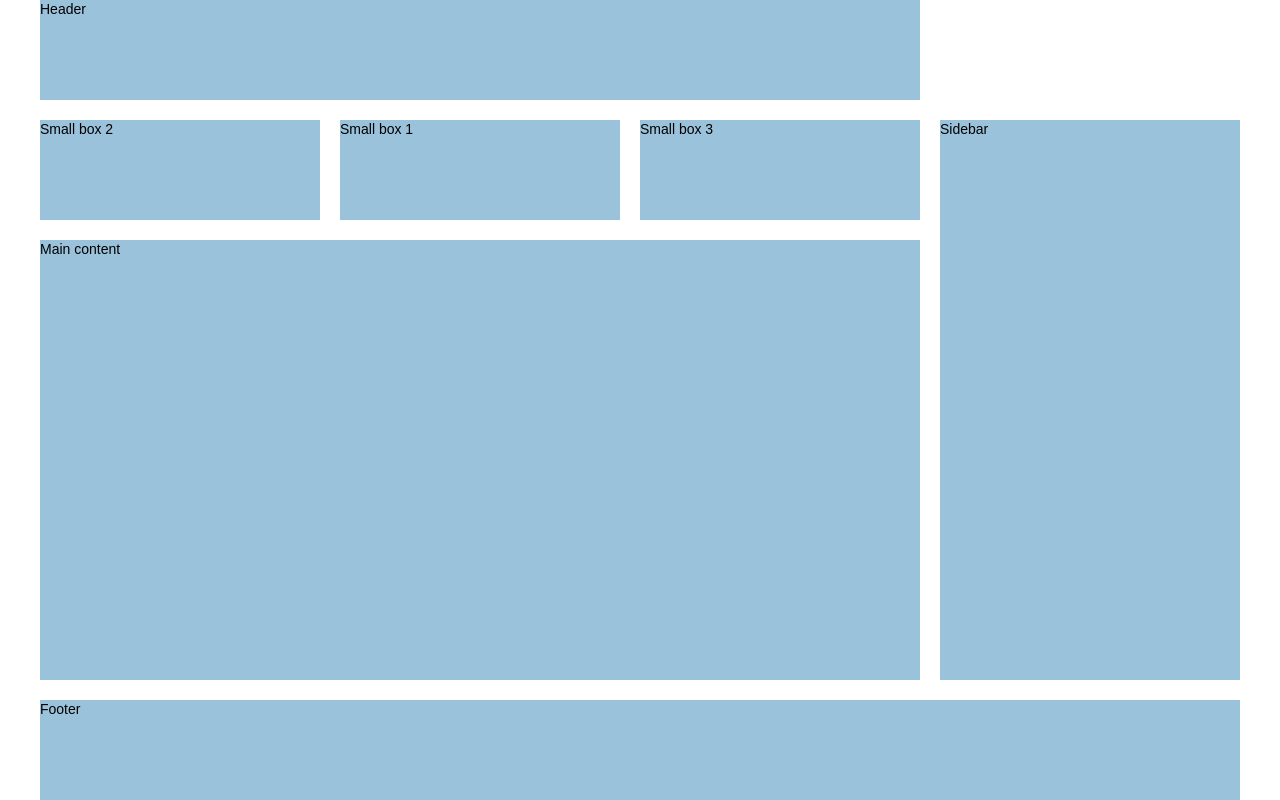
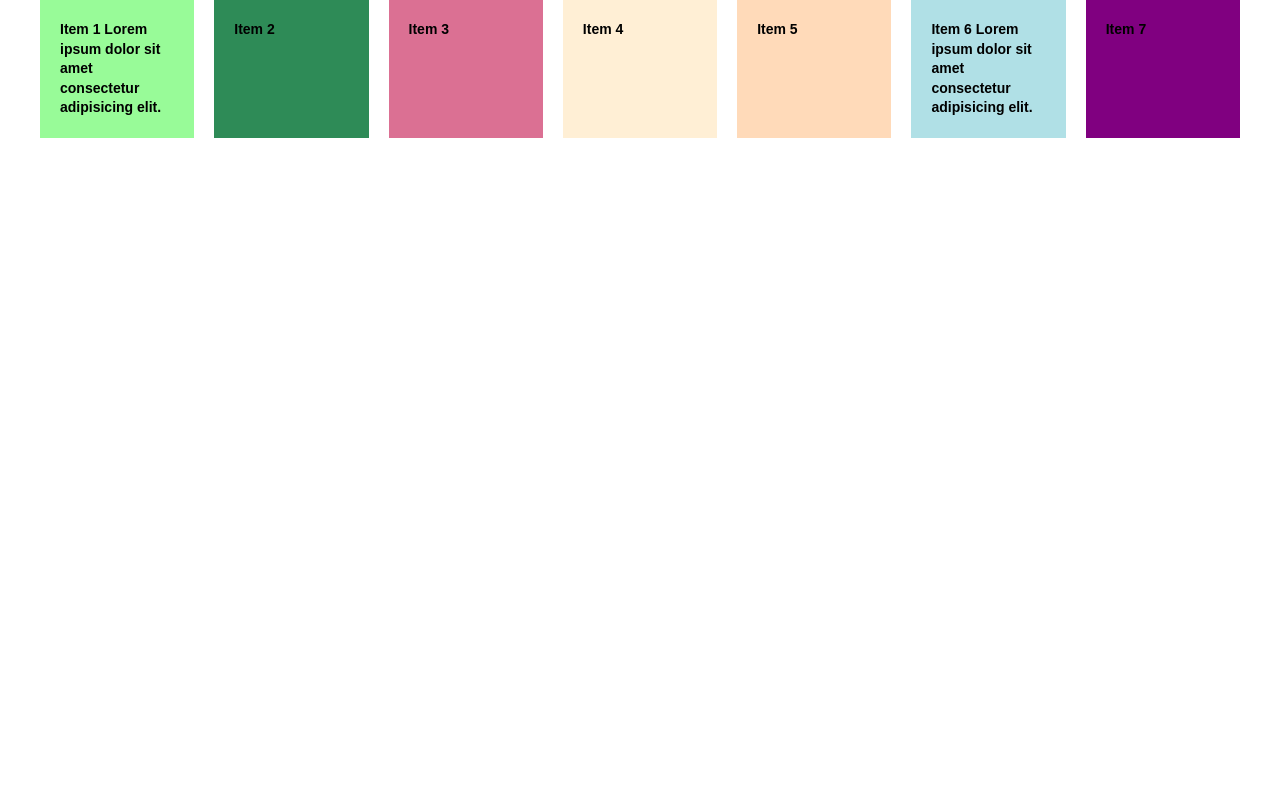
Before and after one commit to Podoprigora/css-grid-landing, a React app: page / in a window 1280 px wide. Built offline with nearby package versions, Linux system fonts and the light colour scheme.

Commit message:
Advanced approaches

```diff
--- a/src/components/App/App.jsx
+++ b/src/components/App/App.jsx
@@ -1,9 +1,18 @@
 import React from 'react';
 
-import { Basics, LayoutLineNumbers, LayoutLineNames, LayoutAreasNames } from '../Sandbox';
+import {
+    Basics,
+    LayoutLineNumbers,
+    LayoutLineNames,
+    LayoutAreasNames,
+    LayoutImplicit,
+    LayoutAlignTracks,
+    LayoutAdvancedFeatures,
+    LayoutAutoFitFill
+} from '../Sandbox';
 
 const App = () => {
-    return <LayoutAreasNames />;
+    return <LayoutAutoFitFill />;
 };
 
 export { App };
--- /dev/null
+++ b/src/components/Sandbox/LayoutAdvancedFeatures.jsx
@@ -0,0 +1,20 @@
+import React from 'react';
+
+export const LayoutAdvancedFeatures = () => {
+    return (
+        <div className="draft-layout-advanced-features">
+            <div className="item item--1">
+                Item 1 Lorem ipsum dolor sit amet consectetur adipisicing elit.
+            </div>
+            <div className="item item--2">Item 2</div>
+            <div className="item item--3">Item 3</div>
+            <div className="item item--4">Item 4</div>
+            <div className="item item--5">Item 5</div>
+            <div className="item item--6">
+                Item 6 Lorem ipsum dolor sit amet consectetur adipisicing elit.
+            </div>
+            <div className="item item--7">Item 7</div>
+            <div className="item item--8">Item 8</div>
+        </div>
+    );
+};
--- /dev/null
+++ b/src/components/Sandbox/LayoutAlignTracks.jsx
@@ -0,0 +1,16 @@
+import React from 'react';
+
+export const LayoutAlignTracks = () => {
+    return (
+        <div className="draft-layout-align-tracks">
+            <div className="item item--1">Item 1</div>
+            <div className="item item--2">Item 2</div>
+            <div className="item item--3">Item 3</div>
+            <div className="item item--4">Item 4</div>
+            <div className="item item--5">Item 5</div>
+            <div className="item item--6">Item 6</div>
+            <div className="item item--7">Item 7</div>
+            <div className="item item--8">Item 8</div>
+        </div>
+    );
+};
--- /dev/null
+++ b/src/components/Sandbox/LayoutAutoFitFill.jsx
@@ -0,0 +1,19 @@
+import React from 'react';
+
+export const LayoutAutoFitFill = () => {
+    return (
+        <div className="draft-layout-auto-fit-fill">
+            <div className="item item--1">
+                Item 1 Lorem ipsum dolor sit amet consectetur adipisicing elit.
+            </div>
+            <div className="item item--2">Item 2</div>
+            <div className="item item--3">Item 3</div>
+            <div className="item item--4">Item 4</div>
+            <div className="item item--5">Item 5</div>
+            <div className="item item--6">
+                Item 6 Lorem ipsum dolor sit amet consectetur adipisicing elit.
+            </div>
+            <div className="item item--7">Item 7</div>
+        </div>
+    );
+};
--- /dev/null
+++ b/src/components/Sandbox/LayoutImplicit.jsx
@@ -0,0 +1,16 @@
+import React from 'react';
+
+export const LayoutImplicit = () => {
+    return (
+        <div className="draft-layout-implicit">
+            <div className="item item--1">Item 1</div>
+            <div className="item item--2">Item 2</div>
+            <div className="item item--3">Item 3</div>
+            <div className="item item--4">Item 4</div>
+            <div className="item item--5">Item 5</div>
+            <div className="item item--6">Item 6</div>
+            <div className="item item--7">Item 7</div>
+            <div className="item item--8">Item 8</div>
+        </div>
+    );
+};
--- a/src/components/Sandbox/index.js
+++ b/src/components/Sandbox/index.js
@@ -2,3 +2,7 @@ export * from './Basics';
 export * from './LayoutLineNumbers';
 export * from './LayoutLineNames';
 export * from './LayoutAreasNames';
+export * from './LayoutImplicit';
+export * from './LayoutAlignTracks';
+export * from './LayoutAdvancedFeatures';
+export * from './LayoutAutoFitFill';
--- a/src/scss/sandbox/_index.scss
+++ b/src/scss/sandbox/_index.scss
@@ -2,3 +2,7 @@
 @import './layout-line-numbers';
 @import './layout-line-names';
 @import './layout-areas-names';
+@import './layout-implicit';
+@import './layout-align-tracks';
+@import './layout-advanced-features';
+@import './layout-auto-fit-fill';
--- /dev/null
+++ b/src/scss/sandbox/_layout-advanced-features.scss
@@ -0,0 +1,49 @@
+.draft-layout-advanced-features {
+	display: grid;
+	// grid-template-rows: repeat(2, min-content);
+	grid-template-rows: minmax(15rem, min-content);
+	grid-template-columns: min-content max-content;
+	grid-auto-rows: min-content;
+	grid-gap: 2rem;
+
+	margin: 0 auto;
+	width: 100%;
+	max-width: 120rem;
+
+	.item {
+		padding: 2rem;
+		font-weight: 700;
+
+		&--1 {
+			background-color: palegreen;
+		}
+
+		&--2 {
+			background-color: seagreen;
+		}
+
+		&--3 {
+			background-color: palevioletred;
+		}
+
+		&--4 {
+			background-color: papayawhip;
+		}
+
+		&--5 {
+			background-color: peachpuff;
+		}
+
+		&--6 {
+			background-color: powderblue;
+		}
+
+		&--7 {
+			background-color: purple;
+		}
+
+		&--8 {
+			background-color: rosybrown;
+		}
+	}
+}
--- /dev/null
+++ b/src/scss/sandbox/_layout-align-tracks.scss
@@ -0,0 +1,33 @@
+.draft-layout-align-tracks {
+	display: grid;
+	grid-template-rows: repeat(2, 20rem);
+	grid-template-columns: repeat(2, 20rem);
+	grid-auto-flow: row dense; // row | column | row dense | column dense
+	grid-auto-rows: 10rem;
+
+	grid-gap: 2rem;
+	justify-content: center; // Align tracks horizontally: stretch (default) | center | start | end | space-between | space-around | space-evenly
+	align-content: start; // Align tracks vertically: stretch (default) | center | start | end | space-between | space-around | space-evenly
+
+	background-color: #dedede;
+	margin: 0 auto;
+	width: 100%;
+	max-width: 120rem;
+	min-height: 100vh;
+
+	.item {
+		padding: 2rem;
+		font-weight: 700;
+		background-color: paleturquoise;
+
+		&--5 {
+			background-color: orchid;
+			grid-row: span 2;
+		}
+
+		&--7 {
+			background-color: palegreen;
+			grid-column: 1 / -1;
+		}
+	}
+}
--- /dev/null
+++ b/src/scss/sandbox/_layout-auto-fit-fill.scss
@@ -0,0 +1,49 @@
+.draft-layout-auto-fit-fill {
+	display: grid;
+	// grid-template-rows: repeat(2, minmax(15rem, min-content));
+	// grid-template-columns: repeat(auto-fill, 12rem);
+	grid-template-columns: repeat(auto-fit, minmax(12rem, 1fr));
+	grid-auto-rows: minmax(12rem, auto);
+	grid-gap: 2rem;
+
+	margin: 0 auto;
+	width: 100%;
+	max-width: 120rem;
+
+	.item {
+		padding: 2rem;
+		font-weight: 700;
+
+		&--1 {
+			background-color: palegreen;
+		}
+
+		&--2 {
+			background-color: seagreen;
+		}
+
+		&--3 {
+			background-color: palevioletred;
+		}
+
+		&--4 {
+			background-color: papayawhip;
+		}
+
+		&--5 {
+			background-color: peachpuff;
+		}
+
+		&--6 {
+			background-color: powderblue;
+		}
+
+		&--7 {
+			background-color: purple;
+		}
+
+		&--8 {
+			background-color: rosybrown;
+		}
+	}
+}
--- /dev/null
+++ b/src/scss/sandbox/_layout-implicit.scss
@@ -0,0 +1,35 @@
+.draft-layout-implicit {
+	display: grid;
+	grid-template-rows: repeat(2, 15rem); // Explicit grid
+	grid-template-columns: repeat(2, 1fr); // Explicit grid
+	grid-gap: 2rem;
+	grid-auto-rows: 10rem; // Implicit grid
+	grid-auto-columns: .5fr; // Implicit grid
+	grid-auto-flow: row; // row | column
+	align-items: start; // Align items vertically: stretch (default) | center | start | end
+	justify-items: start; // Align items horizontally: stretch (default) | center | start | end
+
+	margin: 0 auto;
+	width: 100%;
+	max-width: 120rem;
+
+	.item {
+		padding: 2rem;
+		font-weight: 700;
+		background-color: paleturquoise;
+
+		&--4 {
+			grid-row: 2 / span 3;
+			align-self: stretch;
+			justify-self: stretch;
+			background-color: palegreen;
+		}
+
+		&--7 {
+			grid-column: 1 / -1;
+			align-self: stretch;
+			justify-self: stretch;
+			background-color: palegreen;
+		}
+	}
+}
```
